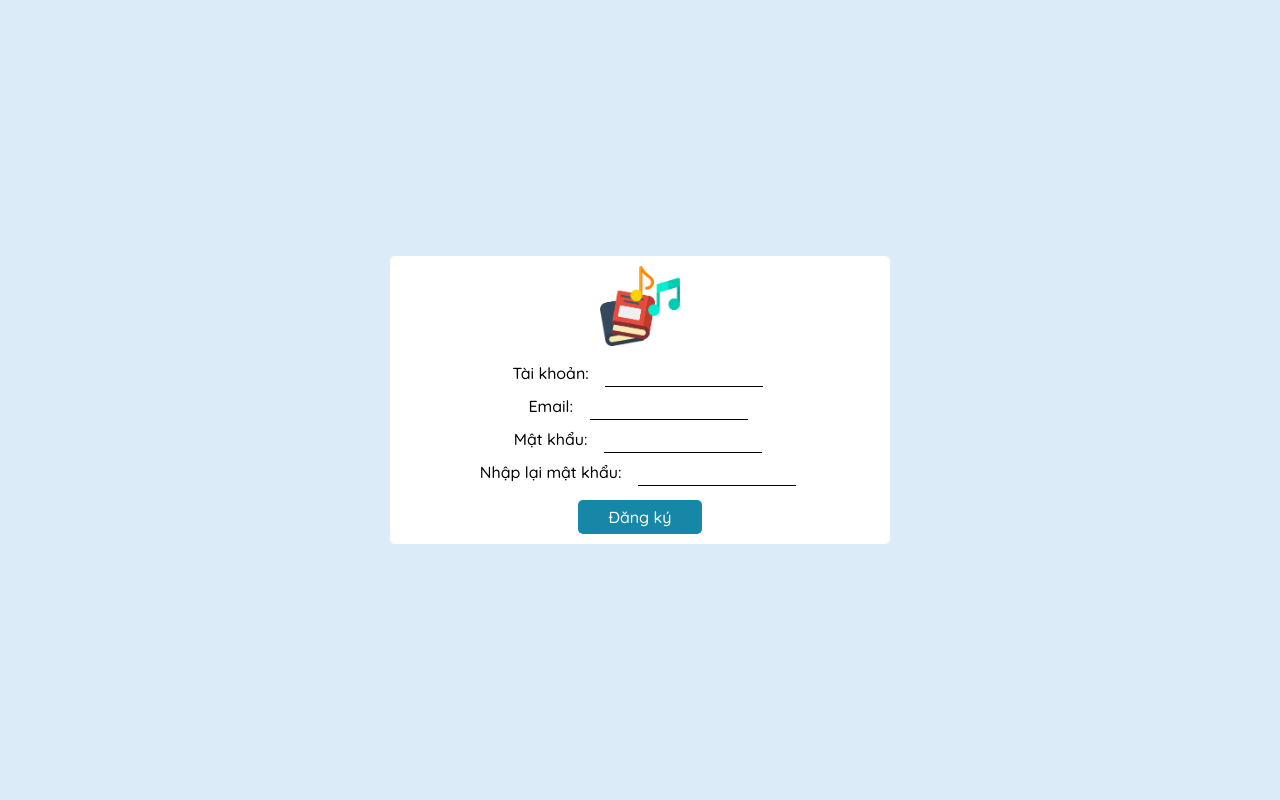
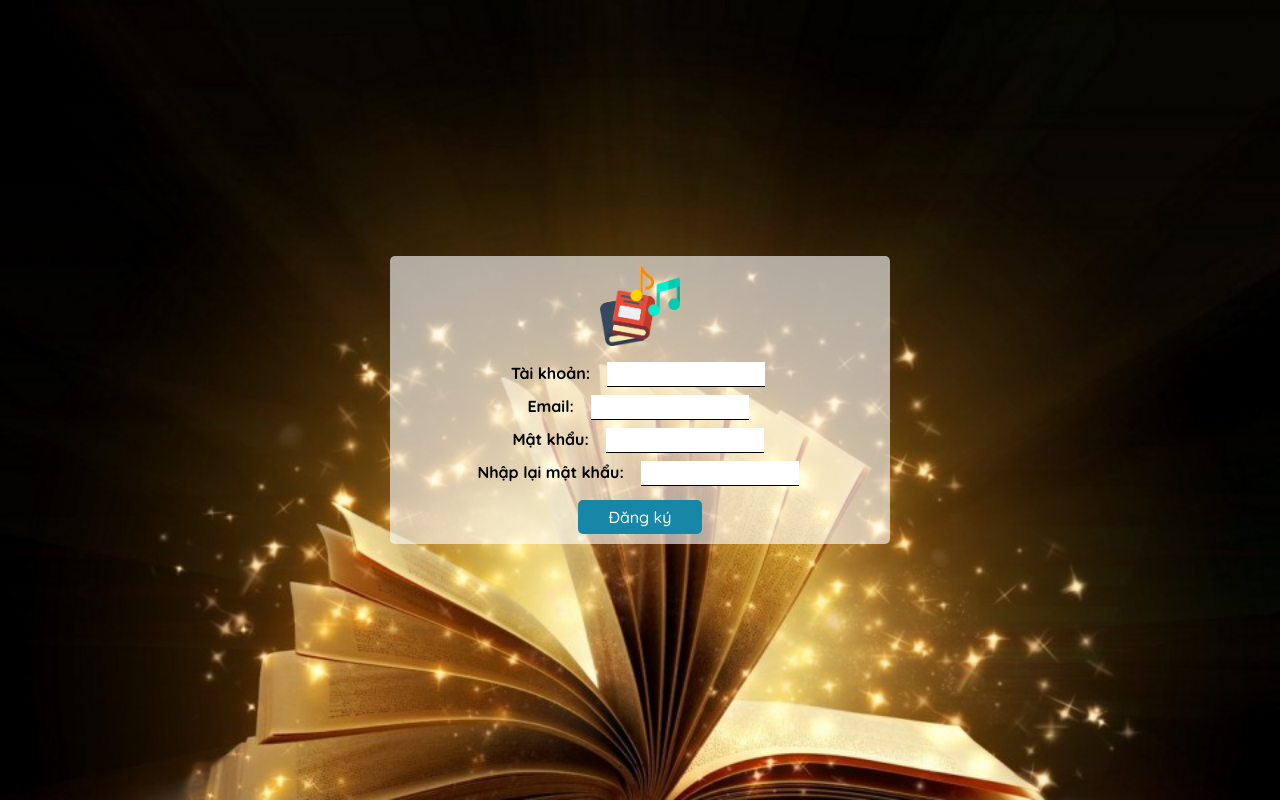
Before and after one commit to 19520629/Read-And-Chill, a Django app: page /register/ in a window 1280 px wide. Run offline with Django 3.2, Linux system fonts and the light colour scheme.

Commit message:
css background

```diff
--- a/static/assets/css/main.css
+++ b/static/assets/css/main.css
@@ -1408,11 +1408,13 @@
     display: flex;
     align-items: center;
     justify-content: center;
-    background-color: #dbecf8;
+    background-repeat: no-repeat;
+    background-position: center;
+    background-size: cover;
 }
 
 .form-login {
-    background: #fff;
+    background: #ffffff9e;
     width: 500px;
     min-height: 200px;
     position: relative;
@@ -1435,7 +1437,7 @@
 .form-login label {
     font-size: 1.6rem;
     margin-right: 10px;
-    font-weight: 500;
+    font-weight: 800;
     line-height: 2.6rem;
 }
 
--- a/templates/dangki.html
+++ b/templates/dangki.html
@@ -18,7 +18,7 @@
 </head>
 <body>
     <center>
-        <div class="login-container">
+        <div class="login-container" style="background-image: url({% static '/assets/img/reading-book-background.jpg' %});">
             <form class="form-login" action="." method="POST">
                 <div class="login-logo">
                     <img src="{% static '/assets/img/shortcut icon.png' %}" alt="" class="login-logo-img">
--- a/templates/index.html
+++ b/templates/index.html
@@ -22,7 +22,7 @@
                 <img src="{% static '/assets/img/slide1.jpg' %}" alt="">
             </div>
             <div class="slide">
-                <img src="{% static '/assets/img/slide2.png' %}" alt="">
+                <img src="{% static '/assets/img/slide5.jpg' %}" alt="">
             </div>
             <div class="slide">
                 <img src="{% static '/assets/img/slide3.jpg' %}" alt="">
@@ -62,7 +62,7 @@
                 <img src="{% static '/assets/img/slide1.jpg' %}" alt="">
             </div>
             <div class="slide">
-                <img src="{% static '/assets/img/slide2.png' %}" alt="">
+                <img src="{% static '/assets/img/slide5.jpg' %}" alt="">
             </div>
             <div class="slide">
                 <img src="{% static '/assets/img/slide3.jpg' %}" alt="">
@@ -91,7 +91,7 @@
 
     {% endif %}
 
-    <div class="container">
+    <div class="container" style="background-image: url(https://image.freepik.com/free-vector/white-abstract-background-design_23-2148825582.jpg)">
         <h3 class="web-content_heading">Sách bạn nên đọc</h3>
         <div class="grid wide">
             <div class="row sm-gutter" style="margin-left: 60px; margin-right: -33px;">
--- a/templates/intro-book.html
+++ b/templates/intro-book.html
@@ -84,7 +84,7 @@
                         <h4 style="padding-left:10px">{{ comment.date_added }}</h4>
                         <p>{{ comment.body }}</p>
                         {% if user.id == comment.user.id %}
-                        <form method="post">
+                        <form method="post" style="display: flex;justify-content: end;font-size: 1.4rem;">
                             {% csrf_token %} {% if request.user.is_authenticated %}
                             <input type="hidden" name="comment_id" value="{{comment.id}}">
                             <button name="delete" id="delete">Xóa</button>
--- a/templates/login.html
+++ b/templates/login.html
@@ -19,7 +19,7 @@
 
 </head>
 <body>
-    <div class="login-container">
+    <div class="login-container" style="background-image: url({% static '/assets/img/reading-book-background.jpg' %});">
         <form class="form-login" method="POST">
             <div class="login-logo">
                 <img src="{% static '/assets/img/shortcut icon.png' %}" alt="" class="login-logo-img">
```
Also changed, not shown: db.sqlite3, static/assets/img/reading-book-background.jpg (added), static/assets/img/slide5.jpg (added).
